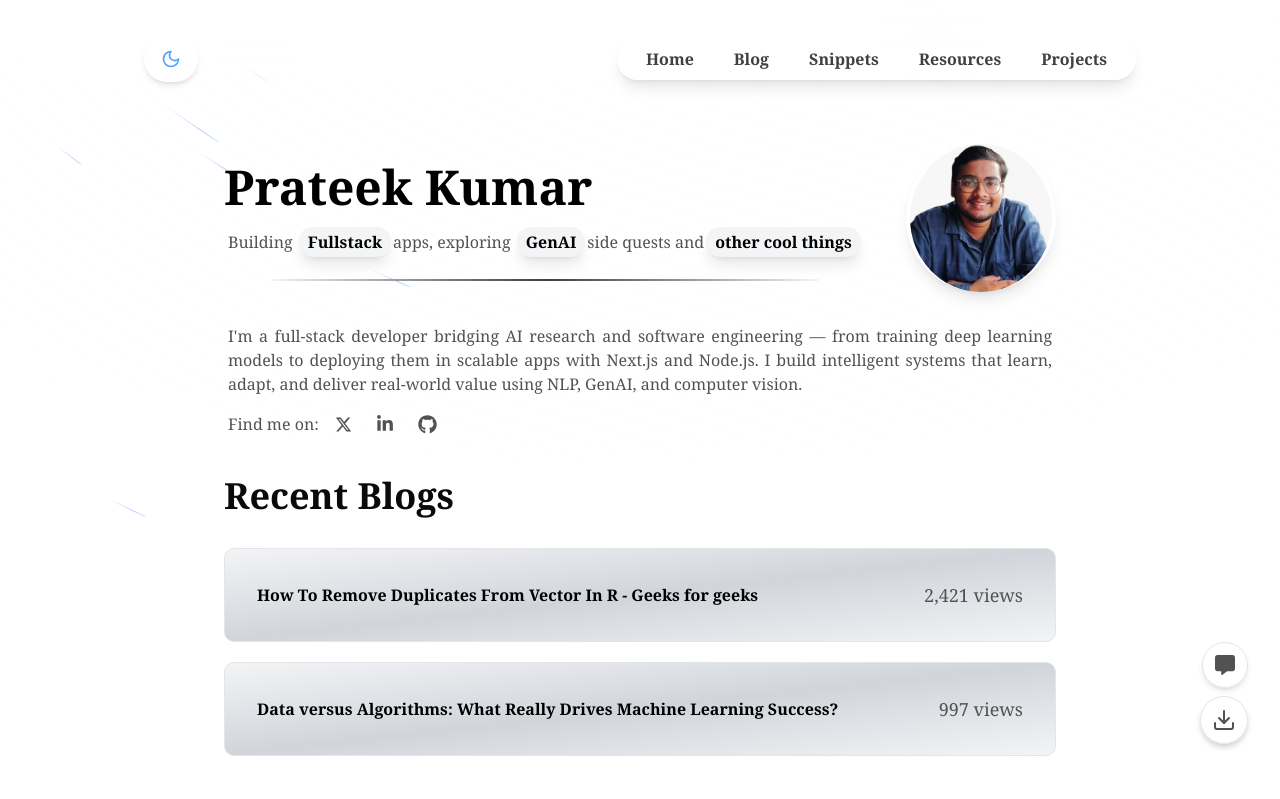
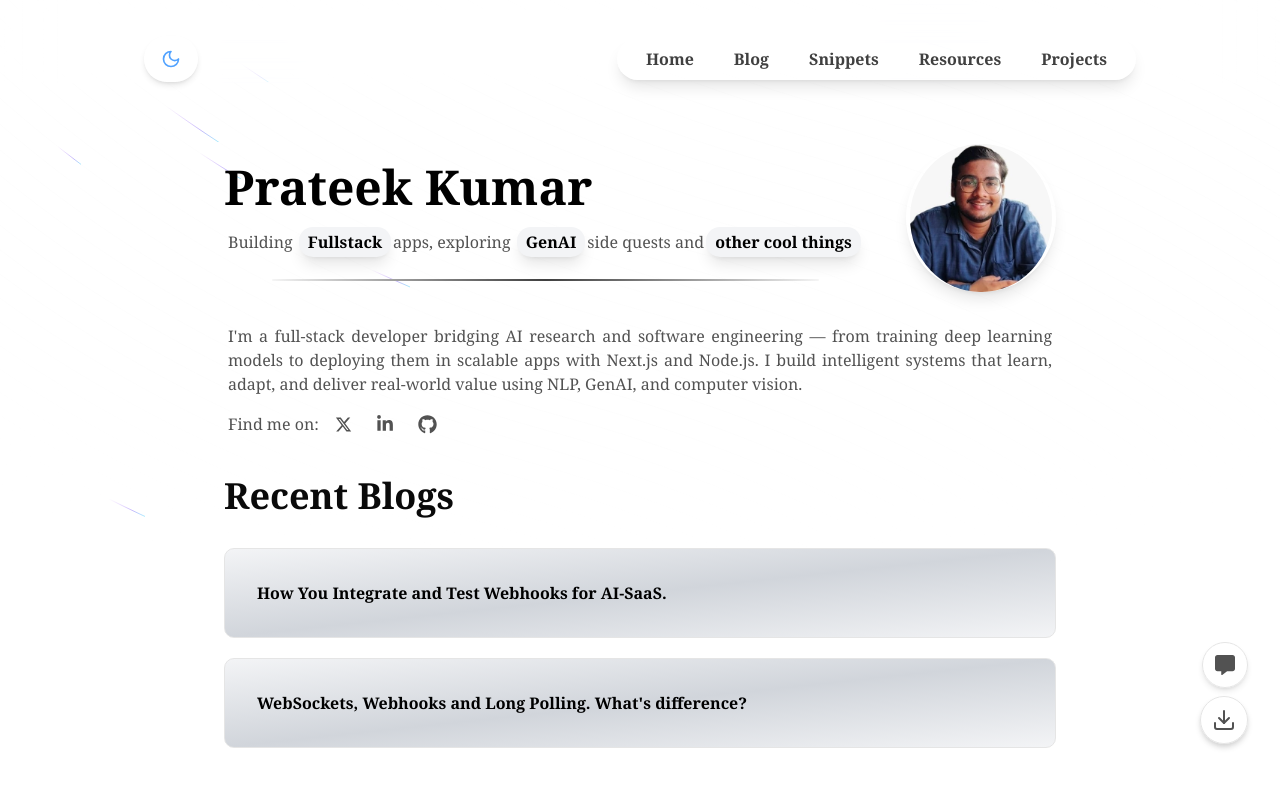
Before and after one commit to Prateekk02/portfolio, a Next.js app: page / in a window 1280 px wide. Shown: the top 799 px of the page. Built offline with nearby package versions, Linux system fonts and the light colour scheme.

Commit message:
Updated blog

```diff
--- a/data/content.ts
+++ b/data/content.ts
@@ -42,6 +42,14 @@ export const projectItems = [{
 
 export const blogItems = [
     {
+        title: "How You Integrate and Test Webhooks for AI-SaaS.",
+        link: "https://www.linkedin.com/posts/prateekk02_nextjs-nodejs-localtunnel-activity-7334241669862555649-S9Hj?utm_source=share&utm_medium=member_desktop&rcm=ACoAADjQ0GwBVkn1-hFDTeCUEjpnxgUNQDeH4dw"
+    },
+    {
+        title: "WebSockets, Webhooks and Long Polling. What's difference?",
+        link:"https://www.linkedin.com/posts/prateekk02_websocket-webhook-longpolling-activity-7333804824741806082-llpw?utm_source=share&utm_medium=member_desktop&rcm=ACoAADjQ0GwBVkn1-hFDTeCUEjpnxgUNQDeH4dw"
+    },
+    {
         title: "How To Remove Duplicates From Vector In R - Geeks for geeks",
         views: "2,421",
         link: "https://www.geeksforgeeks.org/how-to-remove-duplicates-from-vector-in-r/"
@@ -50,10 +58,8 @@ export const blogItems = [
         views:"997",
         link: "https://www.linkedin.com/pulse/data-versus-algorithms-what-really-drives-machine-learning-kumar-7ztuc/?trackingId=f1JYpYvYQauQ9U8N3dBddw%3D%3D"
     },
-    {
-        title: "WebSockets, Webhooks and Long Polling. What's difference?",
-        link:"https://www.linkedin.com/posts/prateekk02_websocket-webhook-longpolling-activity-7333804824741806082-llpw?utm_source=share&utm_medium=member_desktop&rcm=ACoAADjQ0GwBVkn1-hFDTeCUEjpnxgUNQDeH4dw"
-    }
+
+
 
 ]
 
```
